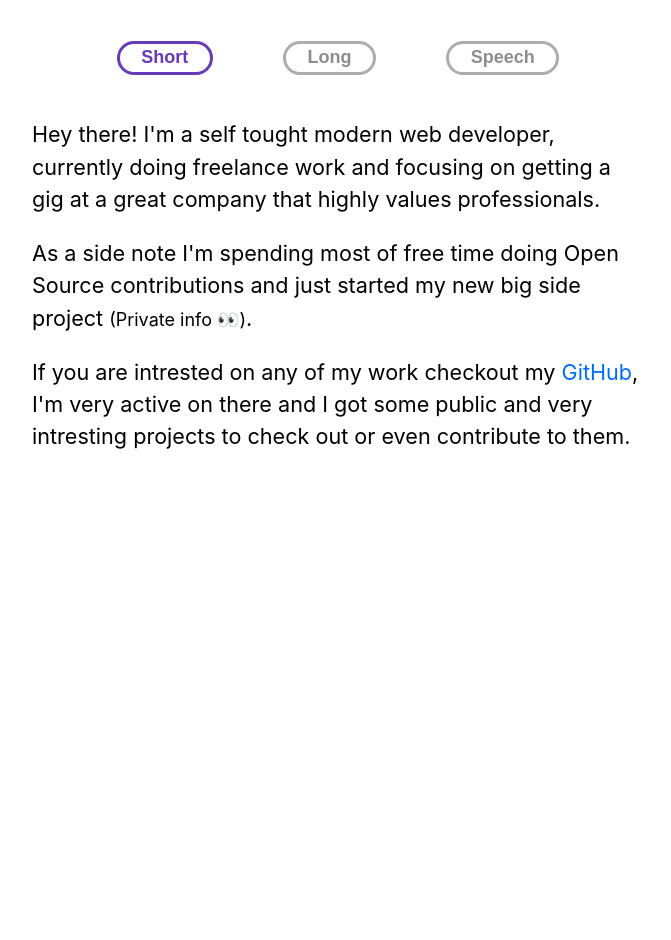
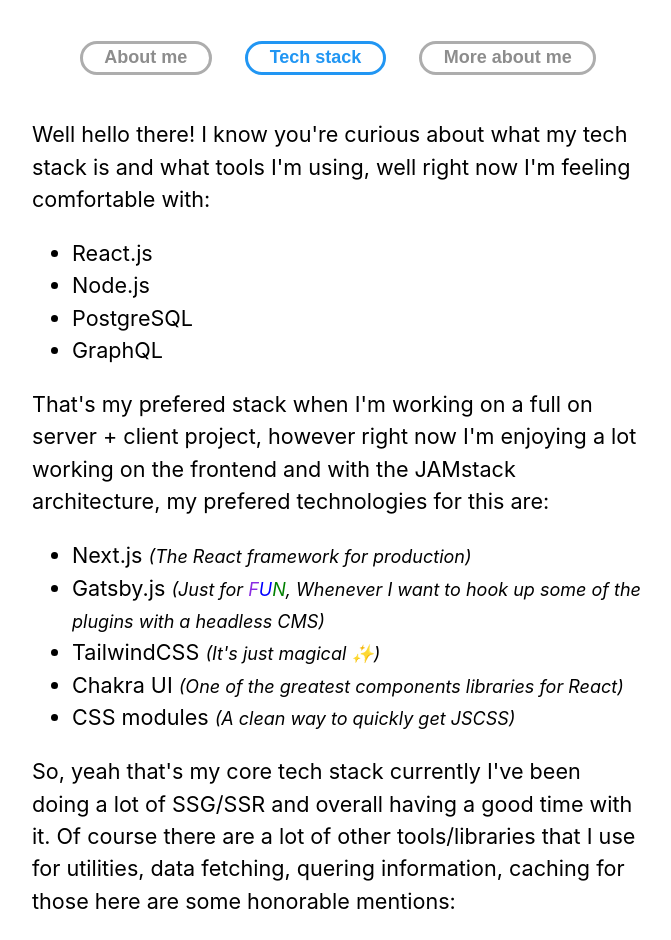
Before and after one commit to rodzy/2021, a Next.js app: page / in a window 1280 px wide. Shown: the part 312-1252 px from the top of the page, without its empty margins (302-973 px from the left). Before the commit the page ends 873 px from the top, so only its background shows below. Built offline with nearby package versions, Linux system fonts and the light colour scheme.

Commit message:
Tech stack almost completed

```diff
--- a/hooks/mainReducer.js
+++ b/hooks/mainReducer.js
@@ -1,25 +1,25 @@
 export default function MainReducer(state, action) {
     switch (action.type) {
-        case "Short":
+        case "Intro":
             return {
                 ...state,
-                short: true,
-                long: false,
-                speaker:false,
+                intro: true,
+                stack: false,
+                more:false,
             }
-        case "Long":
+        case "Stack":
             return {
                 ...state,
-                short: false,
-                long: true,
-                speaker:false,
+                intro: false,
+                stack: true,
+                more:false,
             }
-        case "Speaker":
+        case "More":
             return {
                 ...state,
-                short: false,
-                long: false,
-                speaker:true,
+                intro: false,
+                stack: false,
+                more:true,
             }
         default:
             break;
--- a/pages/index.js
+++ b/pages/index.js
@@ -1,18 +1,19 @@
 import Head from "next/head";
+import Link from "next/link";
 import { useReducer } from "react";
 import Layout, { siteTitle } from "../components/layout";
 import MainReducer from "../hooks/mainReducer";
 import utilStyles from "../styles/utils.module.css";
 
 const InitialState = {
-  short: true,
-  long: false,
-  speaker: false,
+  intro: false,
+  stack: true,
+  more: false,
 };
 
 export default function Home() {
   const [state, dispatch] = useReducer(MainReducer, InitialState);
-  const { short, long, speaker } = state;
+  const { intro, stack, more } = state;
 
   return (
     <>
@@ -36,6 +37,9 @@
             <a href="#!" target="blank">
               LinkedIn
             </a>
+            <a href="https://npmjs.com/~rodzy" target="blank">
+              npm
+            </a>
             <a href="https://twitter.com/rodzyrm" target="blank">
               Twitter
             </a>
@@ -43,39 +47,39 @@
           <div className={utilStyles.buttonsContainer}>
             <button
               style={{
-                borderColor: short ? "#673ab7" : "#adadad",
-                color: short ? "#673ab7" : "#8d8d8d",
+                borderColor: intro ? "#673ab7" : "#adadad",
+                color: intro ? "#673ab7" : "#8d8d8d",
               }}
               className={utilStyles.microbuttons}
-              onClick={() => dispatch({ type: "Short" })}
+              onClick={() => dispatch({ type: "Intro" })}
             >
-              Short
+              About me
             </button>
             <button
               style={{
-                borderColor: long ? "#2196f3" : "#adadad",
-                color: long ? "#2196f3" : "#8d8d8d",
+                borderColor: stack ? "#2196f3" : "#adadad",
+                color: stack ? "#2196f3" : "#8d8d8d",
               }}
               className={utilStyles.microbuttons}
-              onClick={() => dispatch({ type: "Long" })}
+              onClick={() => dispatch({ type: "Stack" })}
             >
-              Long
+              Tech stack
             </button>
             <button
               style={{
-                borderColor: speaker ? "#EC407A" : "#adadad",
-                color: speaker ? "#880E4F" : "#8d8d8d",
+                borderColor: more ? "#EC407A" : "#adadad",
+                color: more ? "#880E4F" : "#8d8d8d",
               }}
               className={utilStyles.microbuttons}
-              onClick={() => dispatch({ type: "Speaker" })}
+              onClick={() => dispatch({ type: "More" })}
             >
-              Speech
+              More about me
             </button>
           </div>
-          {short && (
+          {intro && (
             <>
               <p>
-                Hey there! I'm a self tought modern web developer, currently
+                Hey there! I'm a self taught modern web developer, currently
                 doing freelance work and focusing on getting a gig at a great
                 company that highly values professionals.
               </p>
@@ -92,23 +96,86 @@
               </p>
             </>
           )}
-          {long && (
+          {stack && (
             <>
-              <p>Long whoooooooo</p>
               <p>
-                As a side note I'm spending most of free time doing Open Source
-                contributions and just started my new big side project{" "}
-                <small>(Private info 👀)</small>.
+                Well hello there! I know you're curious about what my tech stack
+                is and what tools I'm using, well right now I'm feeling
+                comfortable with:
               </p>
+              <ul>
+                <li>React.js</li>
+                <li>Node.js</li>
+                <li>PostgreSQL</li>
+                <li>GraphQL</li>
+              </ul>
               <p>
-                If you are intrested on any of my work checkout my{" "}
-                <a href="https://github.com/rodzy">GitHub</a>, I'm very active
-                on there and I got some public and very intresting projects to
-                check out or even contribute to them.
+                That's my prefered stack when I'm working on a full on server +
+                client project, however right now I'm enjoying a lot working on
+                the frontend and with the JAMstack architecture, my prefered
+                technologies for this are:
+              </p>
+              <ul>
+                <li>
+                  Next.js{" "}
+                  <small>
+                    <i>(The React framework for production)</i>
+                  </small>
+                </li>
+                <li>
+                  Gatsby.js{" "}
+                  <small>
+                    <i>
+                      (Just for <span style={{ color: "blueviolet" }}>F</span>
+                      <span style={{ color: "blue" }}>U</span>
+                      <span style={{ color: "green" }}>N</span>, Whenever I want
+                      to hook up some of the plugins with a headless CMS)
+                    </i>
+                  </small>
+                </li>
+                <li>
+                  TailwindCSS{" "}
+                  <small>
+                    <i>(It's just magical ✨)</i>
+                  </small>
+                </li>
+                <li>
+                  Chakra UI{" "}
+                  <small>
+                    <i>(One of the greatest components libraries for React)</i>
+                  </small>
+                </li>
+                <li>
+                  CSS modules{" "}
+                  <small>
+                    <i>(A clean way to quickly get JSCSS)</i>
+                  </small>
+                </li>
+              </ul>
+              <p>
+                So, yeah that's my core tech stack currently I've been doing a
+                lot of SSG/SSR and overall having a good time with it. Of course
+                there are a lot of other tools/libraries that I use for
+                utilities, data fetching, quering information, caching for those
+                here are some honorable mentions:
+              </p>
+              <ul>
+                <li>React Query</li>
+                <li>React SWR</li>
+                <li>TypeGraphQL</li>
+                <li>TypeORM</li>
+                <li>Lodash</li>
+              </ul>
+              <p>
+                There's a lot more to cover, if you're still intrested of
+                knowing more in depth of why I use these tech stack, Check my{" "}
+                <Link href="/posts/faq">
+                  <a>FAQ</a>
+                </Link>
               </p>
             </>
           )}
-          {speaker && (
+          {more && (
             <>
               <p>Boringggggg!!!!!!</p>
               <p>
```
